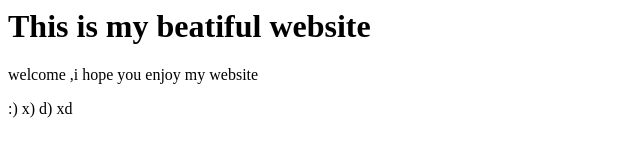
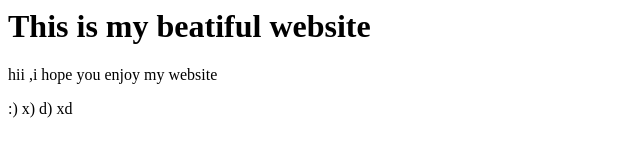
Before and after one commit to Mansi23-coder/awesome, a plain HTML site: page index.html in a window 1280 px wide. Shown: the full height of the page, 0-640 px from the left. Drawn offline with Linux system fonts and the light colour scheme.

Commit message:
changed welcome to hii

```diff
--- a/index.html
+++ b/index.html
@@ -1,6 +1,6 @@
 <html>
 <title>This is my website</title>
 <h1>This is my beatiful website</h1>
-<p>welcome ,i hope you enjoy my website</p>
+<p>hii ,i hope you enjoy my website</p>
 <p>:) x) d) xd</p>
 </html>
```
